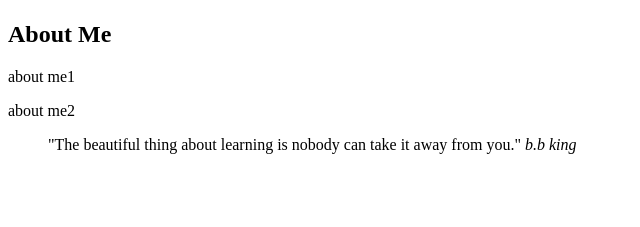
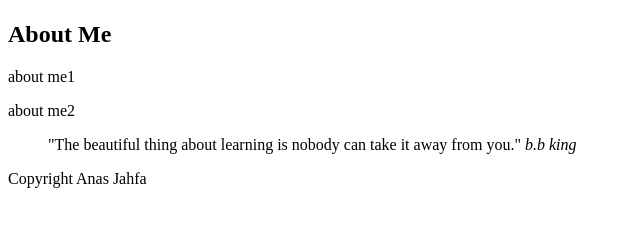
Before and after one commit to jahf0003/jahf0003.github.io, a plain HTML site: page html-assignement/index.html in a window 1280 px wide. Shown: the part 59-286 px from the top of the page, without its empty margins (0-640 px from the left). Drawn offline with Linux system fonts and the light colour scheme.

Commit message:
add copyright info in footer

```diff
--- a/html-assignement/index.html
+++ b/html-assignement/index.html
@@ -20,6 +20,9 @@
             <cite>b.b king</cite>
         </blockquote>
     </main>
+    <footer>
+        <p>Copyright Anas Jahfa</p>
+    </footer>
 
 </body>
 </html>
```
